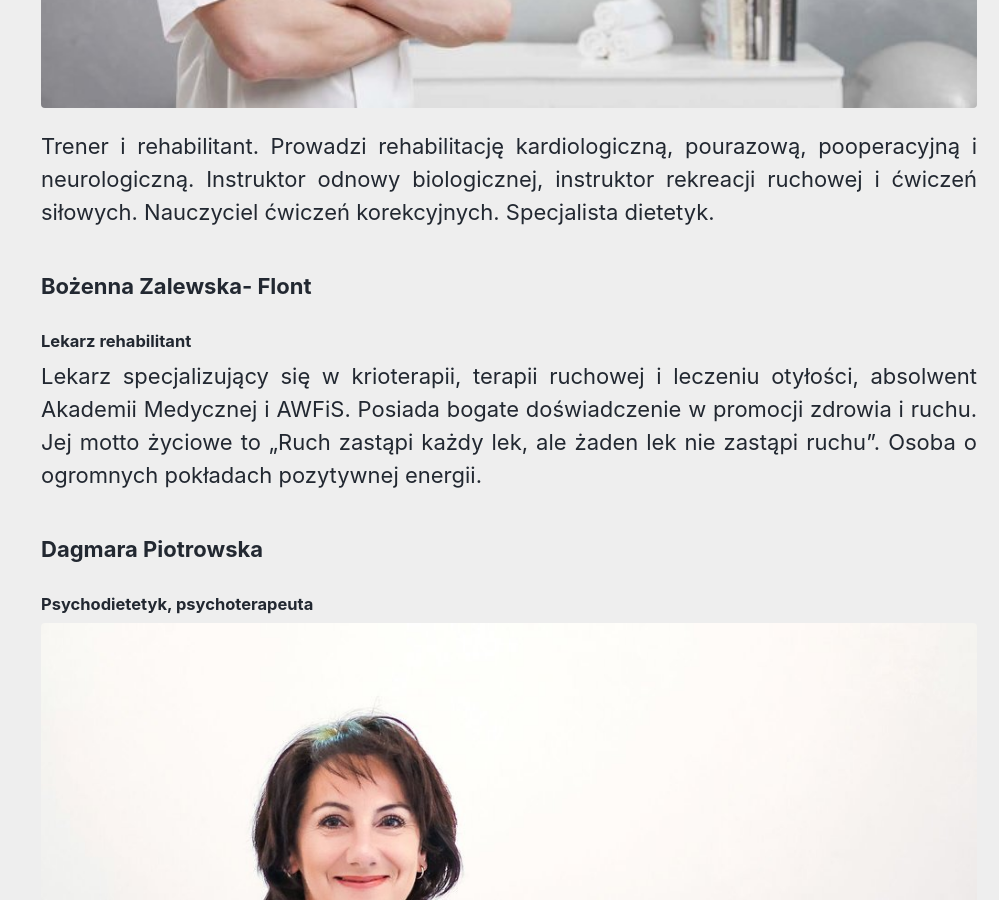
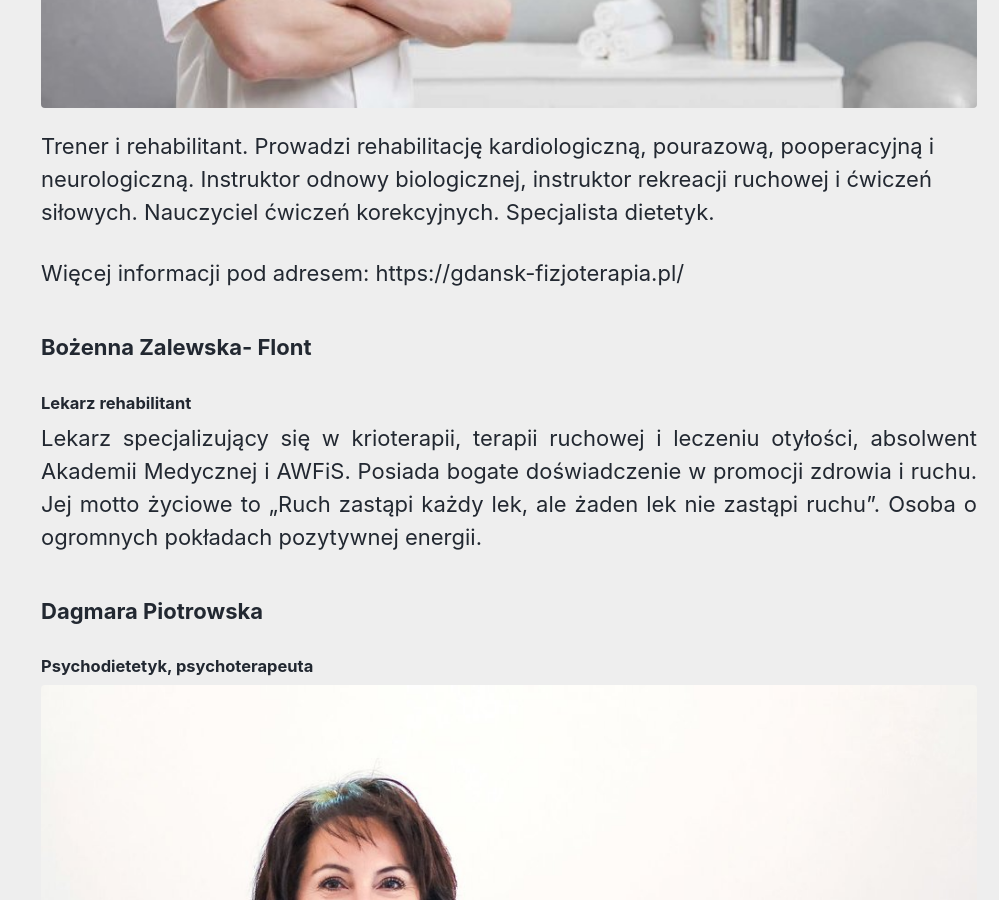
Before and after one commit to PiotrowskiD/PiotrowskiD.github.io, a Jekyll site: the page built from index.md, in a window 1280 px wide and 900 px high, scrolled down 3705 px. Shown: the whole window, without its empty margins (281-1280 px from the left). Built offline with Jekyll 4.4.1, drawn with Linux system fonts in a browser that asks for light colours; cached includes are drawn as plain includes; nearby versions of some CDN libraries; the list of posts is cut into pages by our own code.

Commit message:
add link to Paweł's site

```diff
--- a/index.md
+++ b/index.md
@@ -57,6 +57,8 @@ Trener personalny. Instruktor fitnessu. Uczestniczka wielu szkoleń i konwencji
 #### Fizjoterapeuta
 {% include figure image_path="/assets/images/rsz_1pawel.jpg" alt="Paweł Jendrzejewski" %}
 Trener i rehabilitant. Prowadzi rehabilitację kardiologiczną, pourazową, pooperacyjną i neurologiczną. Instruktor odnowy biologicznej, instruktor rekreacji ruchowej i ćwiczeń siłowych. Nauczyciel ćwiczeń korekcyjnych. Specjalista dietetyk.
+
+Więcej informacji pod adresem: https://gdansk-fizjoterapia.pl/
 {: .text-justify}
 
 ### Bożenna Zalewska- Flont
```
